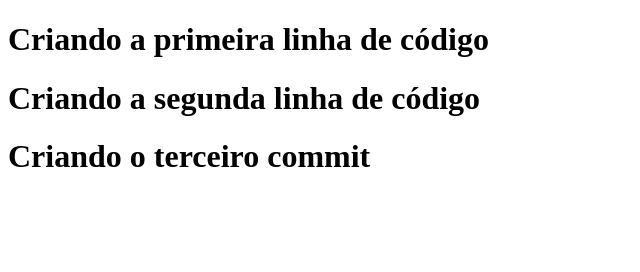
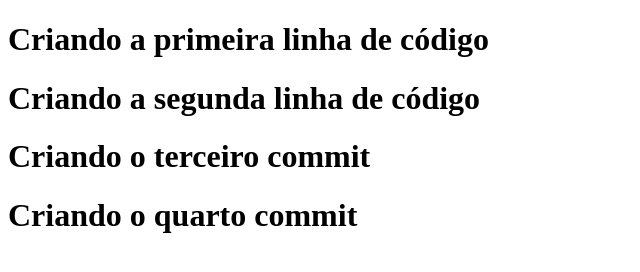
Before and after one commit to Daviokano/projetogita, a plain HTML site: page index.html in a window 1280 px wide. Shown: the whole page, without its empty margins (0-640 px from the left). Drawn offline with Linux system fonts and the light colour scheme.

Commit message:
Criando o quarto commit

```diff
--- a/index.html
+++ b/index.html
@@ -9,5 +9,6 @@
     <h1>Criando a primeira linha de código</h1>
     <h1>Criando a segunda linha de código</h1>
     <h1>Criando o terceiro commit</h1>
+    <h1>Criando o quarto commit</h1>
 </body>
 </html>
```
